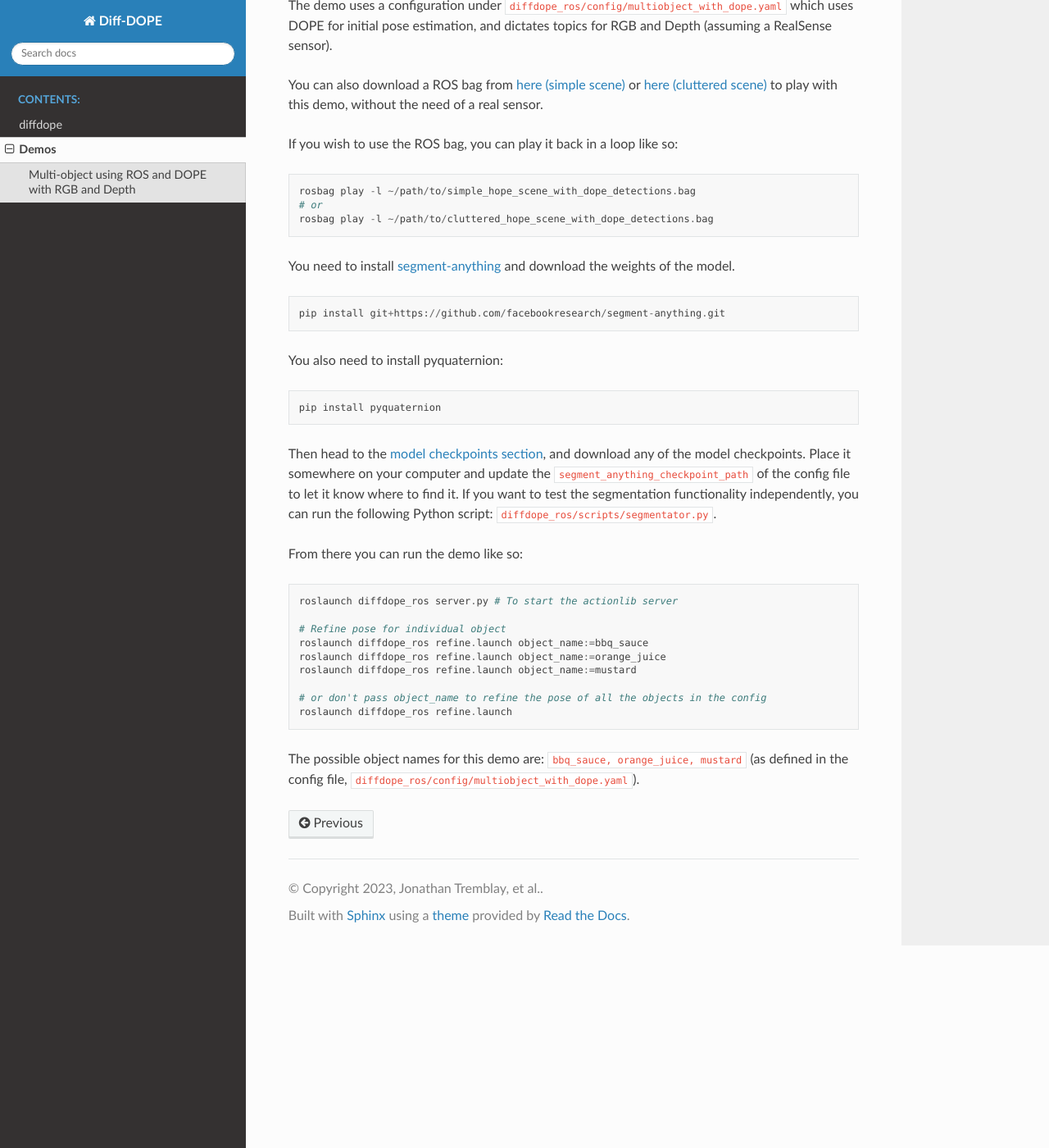
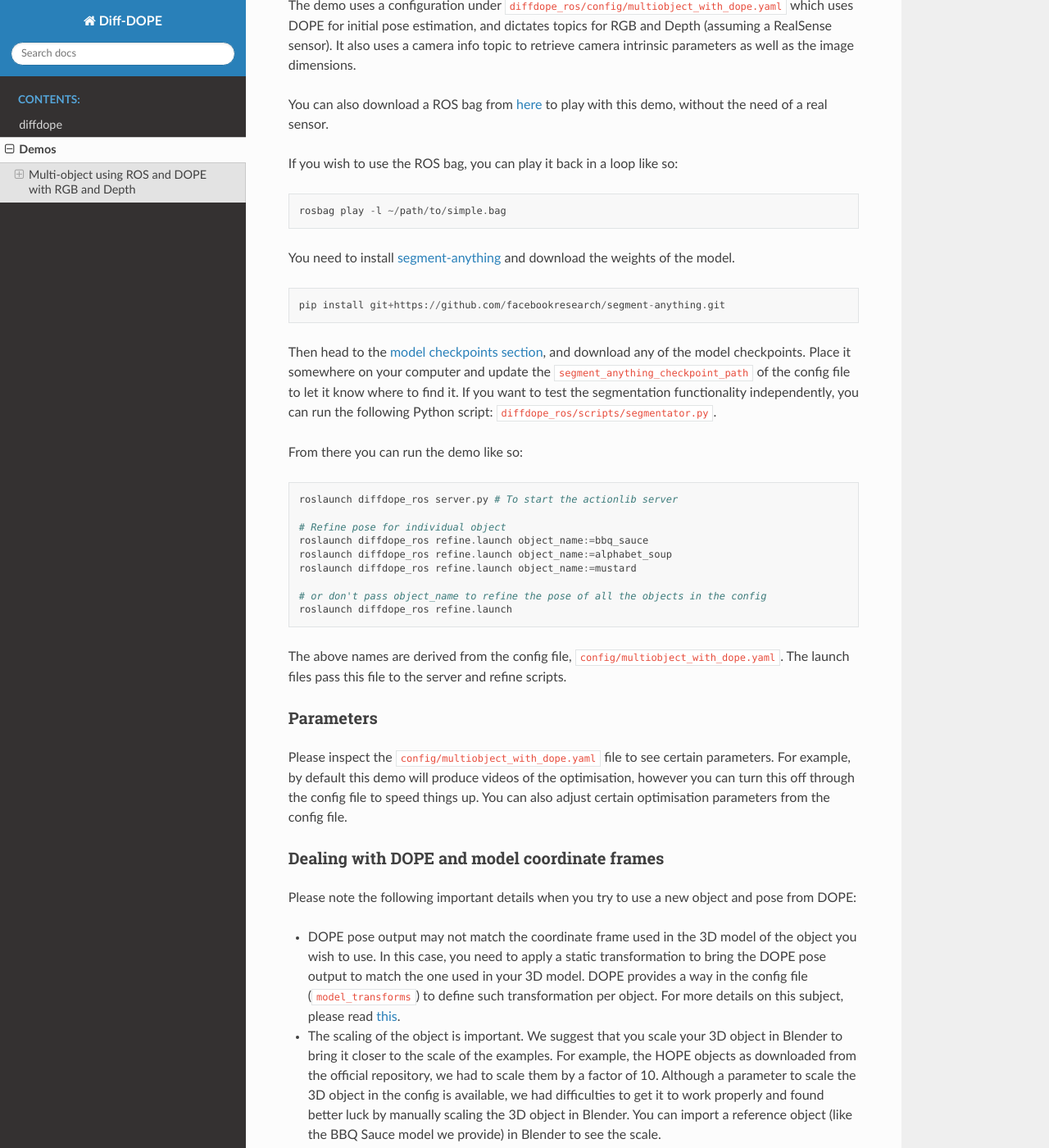
Before and after one commit to NVlabs/diff-dope, a Sphinx documentation site: the page built from docs/demos.rst, in a window 1280 px wide and 1400 px high, scrolled down 548 px. Shown: the whole window at 82% size. Built offline with Sphinx 7.4.7 and the Read the Docs theme 2.0.0, drawn with Linux system fonts in a browser that asks for light colours.

Commit message:
Updated docs.

```diff
--- a/docs/demos.rst
+++ b/docs/demos.rst
@@ -24,21 +24,17 @@
 The demo uses a configuration under
 ``diffdope_ros/config/multiobject_with_dope.yaml`` which uses DOPE for initial
 pose estimation, and dictates topics for RGB and Depth (assuming a RealSense
-sensor).
+sensor). It also uses a camera info topic to retrieve camera intrinsic
+parameters as well as the image dimensions.
 
-You can also download a ROS bag from `here (simple scene)
-<https://leeds365-my.sharepoint.com/:u:/g/personal/scsrp_leeds_ac_uk/EX5KdVQz6ntMtS_P-GBXxFoB4gPzPbSLvxItWlSsDGlbhA?e=hBQ6nh>`_
-or `here (cluttered scene)
-<https://leeds365-my.sharepoint.com/:u:/g/personal/scsrp_leeds_ac_uk/EUO5a2GfZRFOrueUzRbkLSwBZD3WoTsm5MP8hXeF0AYAEw?e=1llEyq>`_
+You can also download a ROS bag from `here <https://leeds365-my.sharepoint.com/:u:/g/personal/scsrp_leeds_ac_uk/Ec-TbyOr1QVIt6NQQP7E4pABkEUmaEGByVjLHugY7Als_A?e=JES96n>`_
 to play with this demo, without the need of a real sensor.
 
 If you wish to use the ROS bag, you can play it back in a loop like so:
 
 .. code::
 
-    rosbag play -l ~/path/to/simple_hope_scene_with_dope_detections.bag
-    # or
-    rosbag play -l ~/path/to/cluttered_hope_scene_with_dope_detections.bag
+    rosbag play -l ~/path/to/simple.bag
 
 
 You need to install
@@ -48,12 +44,6 @@
 .. code::
 
     pip install git+https://github.com/facebookresearch/segment-anything.git
-
-You also need to install pyquaternion:
-
-.. code::
-
-    pip install pyquaternion
 
 Then head to the
 `model checkpoints section <https://github.com/facebookresearch/segment-anything?tab=readme-ov-file#model-checkpoints>`_,
@@ -71,11 +61,39 @@
 
     # Refine pose for individual object
     roslaunch diffdope_ros refine.launch object_name:=bbq_sauce
-    roslaunch diffdope_ros refine.launch object_name:=orange_juice
+    roslaunch diffdope_ros refine.launch object_name:=alphabet_soup
     roslaunch diffdope_ros refine.launch object_name:=mustard
 
     # or don't pass object_name to refine the pose of all the objects in the config
     roslaunch diffdope_ros refine.launch
 
-The possible object names for this demo are: ``bbq_sauce, orange_juice, mustard``
-(as defined in the config file, ``diffdope_ros/config/multiobject_with_dope.yaml``).
+The above names are derived from the config file, ``config/multiobject_with_dope.yaml``.
+The launch files pass this file to the server and refine scripts.
+
+Parameters
+************************
+
+Please inspect the ``config/multiobject_with_dope.yaml`` file to see certain
+parameters. For example, by default this demo will produce videos of the
+optimisation, however you can turn this off through the config file
+to speed things up. You can also adjust certain optimisation parameters from
+the config file.
+
+Dealing with DOPE and model coordinate frames
+************************
+
+Please note the following important details when you try to use a new object
+and pose from DOPE:
+
+* DOPE pose output may not match the coordinate frame used in the 3D model of
+  the object you wish to use. In this case, you need to apply a static
+  transformation to bring the DOPE pose output to match the one used in your 3D
+  model. DOPE provides a way in the config file (``model_transforms``) to define such transformation
+  per object. For more details on this subject, please read `this <https://github.com/NVlabs/Deep_Object_Pose/issues/346>`_.
+* The scaling of the object is important. We suggest that you scale your 3D object
+  in Blender to bring it closer to the scale of the examples. For example,
+  the HOPE objects as downloaded from the official repository, we had to scale them
+  by a factor of 10. Although a parameter to scale the 3D object in the config
+  is available, we had difficulties to get it to work properly and found better
+  luck by manually scaling the 3D object in Blender. You can import a reference
+  object (like the BBQ Sauce model we provide) in Blender to see the scale.
```
